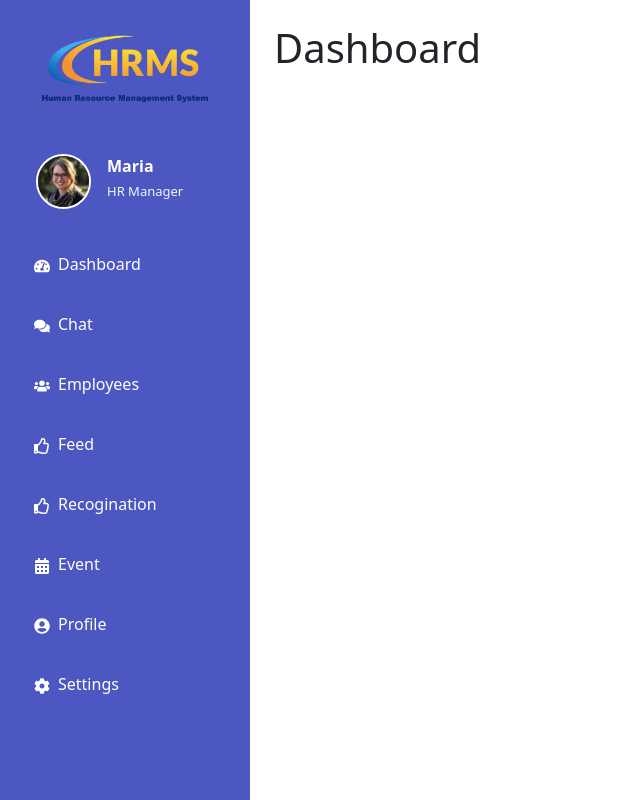
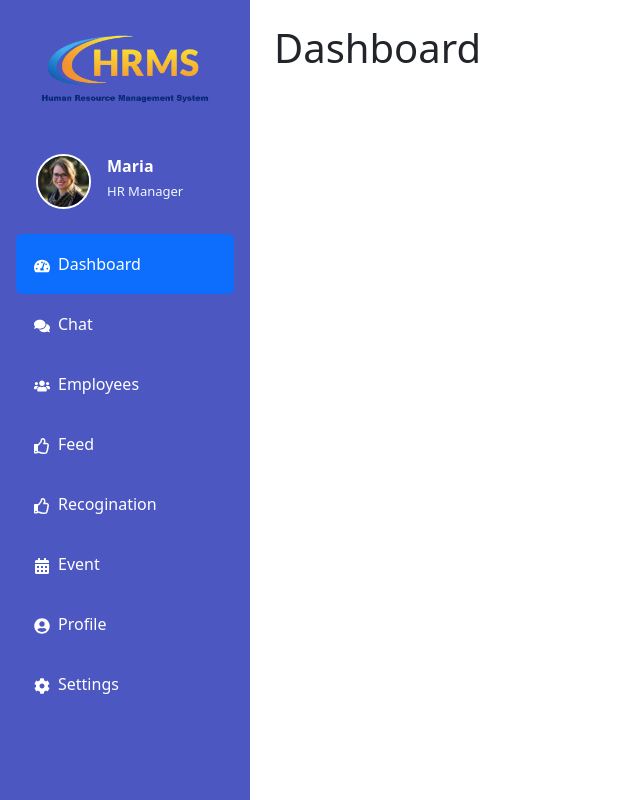
Before and after one commit to Madhusudan04337/hrms, a React (Vite) app: page / in a window 1280 px wide. Shown: the whole page, without its empty margins (0-640 px from the left). Built offline with nearby package versions, Linux system fonts and the light colour scheme.

Commit message:
MainScreen_Updated

```diff
--- a/src/App.jsx
+++ b/src/App.jsx
@@ -1,15 +1,17 @@
-import React from 'react';
+import React, { useState } from 'react';
 import Navbar from './components/Navbar';
 import 'bootstrap/dist/css/bootstrap.min.css';
 
-function App(){
+function App() {
+  const [activePage, setActivePage] = useState('dashboard');
+
   return (
     <div className='d-flex'>
-      <Navbar />
-      <div className='main-content p-4' style={{width:'100%'}}>
-        <h1>Dashboard</h1>
+      <Navbar activePage={activePage} setActivePage={setActivePage} />
+      <div className='main-content p-4' style={{ width: '100%' }}>
+        <h1>{activePage.charAt(0).toUpperCase() + activePage.slice(1)}</h1>
       </div>
     </div>
   );
-};
+}
 export default App;
```
